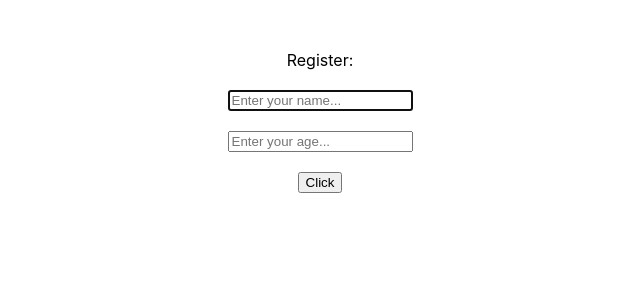
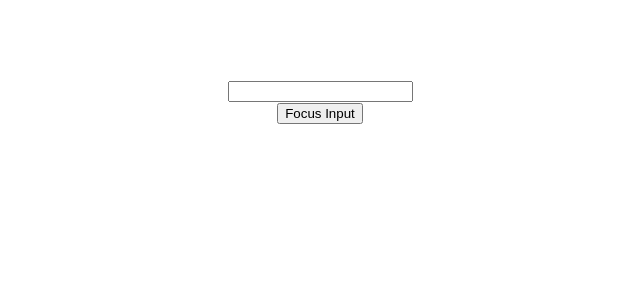
Before and after one commit to omeatai/src-react-typescript, a React (Create React App) app in the folder ce-react/: page / in a window 1280 px wide. Shown: the top 300 px of the page, without its empty margins (320-960 px from the left). Built offline with nearby package versions, Linux system fonts and the light colour scheme.

Commit message:
20. React Forwarding Refs
20. React Forwarding Refs

```diff
--- a/ce-react/src/App.css
+++ b/ce-react/src/App.css
@@ -1,5 +1,6 @@
 .App {
   text-align: center;
+  margin: 5rem;
 }
 
 .App-logo {
@@ -32,6 +33,7 @@
   from {
     transform: rotate(0deg);
   }
+
   to {
     transform: rotate(360deg);
   }
--- a/ce-react/src/App.js
+++ b/ce-react/src/App.js
@@ -1,10 +1,10 @@
 import "./App.css";
-import RefsComp from "./components/RefsComp";
+import FRefParent from "./components/FRefParent";
 
 function App() {
   return (
     <div className="App">
-      <RefsComp />
+      <FRefParent />
     </div>
   );
 }
--- /dev/null
+++ b/ce-react/src/components/FRefChild.jsx
@@ -0,0 +1,25 @@
+import React from "react";
+
+const FRefChild = React.forwardRef((props, ref) => {
+  return (
+    <div>
+      <input type="text" ref={ref} />
+    </div>
+  );
+});
+
+export default FRefChild;
+
+// import React, { Component } from "react";
+
+// class FRefChild extends Component {
+//   render() {
+//     return (
+//       <div>
+//         <input type="text" />
+//       </div>
+//     );
+//   }
+// }
+
+// export default FRefChild;
--- /dev/null
+++ b/ce-react/src/components/FRefParent.jsx
@@ -0,0 +1,25 @@
+import React, { Component } from "react";
+import FRefChild from "./FRefChild";
+
+class FRefParent extends Component {
+  constructor(props) {
+    super(props);
+    this.inputRef = React.createRef();
+    this.state = {};
+  }
+
+  clickHandler = () => {
+    this.inputRef.current.focus();
+  };
+
+  render() {
+    return (
+      <div>
+        <FRefChild ref={this.inputRef} />
+        <button onClick={this.clickHandler}>Focus Input</button>
+      </div>
+    );
+  }
+}
+
+export default FRefParent;
```
